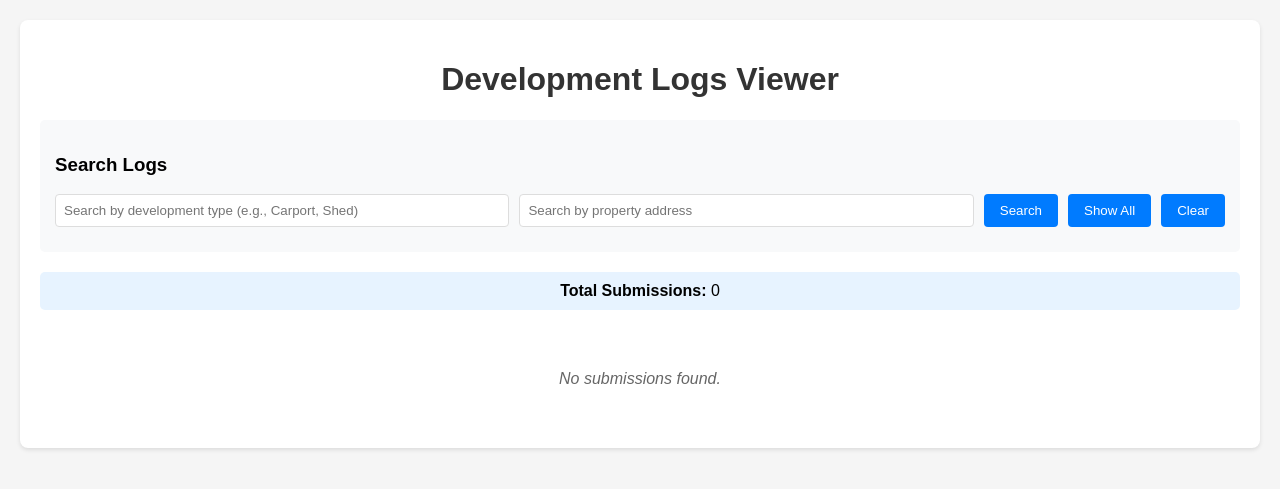
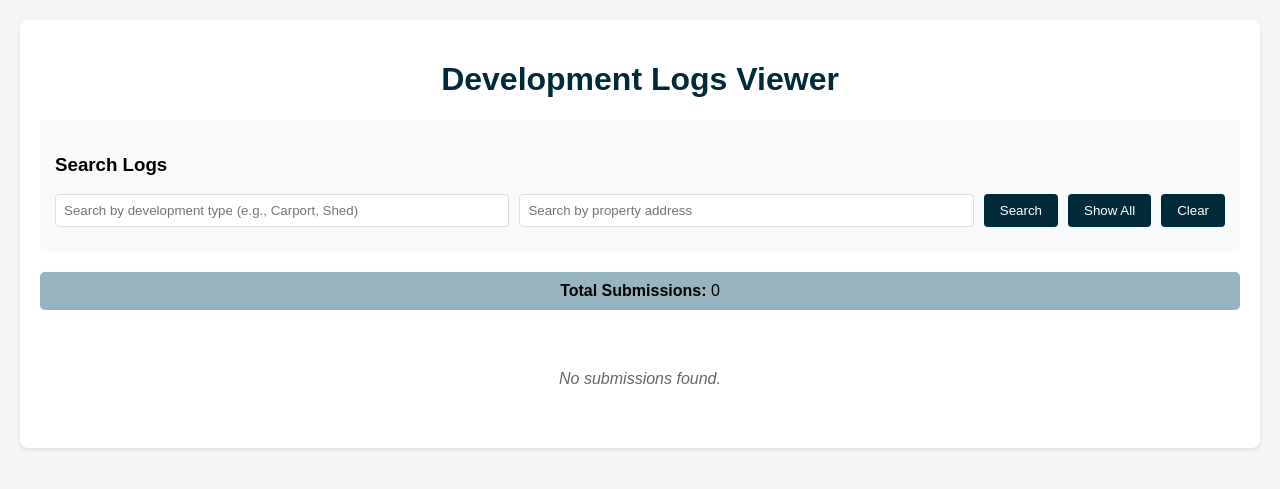
Before and after one commit to nganLikeable/CSE3CAP-Exempt-Development-Tool, a Flask app: page /logs-viewer in a window 1280 px wide. Shown: the top 489 px of the page. Run offline with Flask 3, Linux system fonts and the light colour scheme; data that the repository does not hold is empty.

Commit message:
changed color of logs viewer page

```diff
--- a/backend/templates/logs.html
+++ b/backend/templates/logs.html
@@ -19,7 +19,7 @@
         box-shadow: 0 2px 4px rgba(0, 0, 0, 0.1);
       }
       h1 {
-        color: #333;
+        color: #002a3a;
         text-align: center;
       }
       .search-section {
@@ -41,17 +41,17 @@
       }
       .search-inputs button {
         padding: 8px 16px;
-        background-color: #007bff;
+        background-color: #002a3a;
         color: white;
         border: none;
         border-radius: 4px;
         cursor: pointer;
       }
       .search-inputs button:hover {
-        background-color: #0056b3;
+        background-color: #00415a;
       }
       .stats {
-        background-color: #e7f3ff;
+        background-color: #96b3c0;
         padding: 10px;
         border-radius: 5px;
         margin-bottom: 20px;
@@ -91,7 +91,7 @@
       }
       .dev-type {
         font-weight: bold;
-        color: #0066cc;
+        color: #00415a;
       }
       .no-data {
         text-align: center;
```
